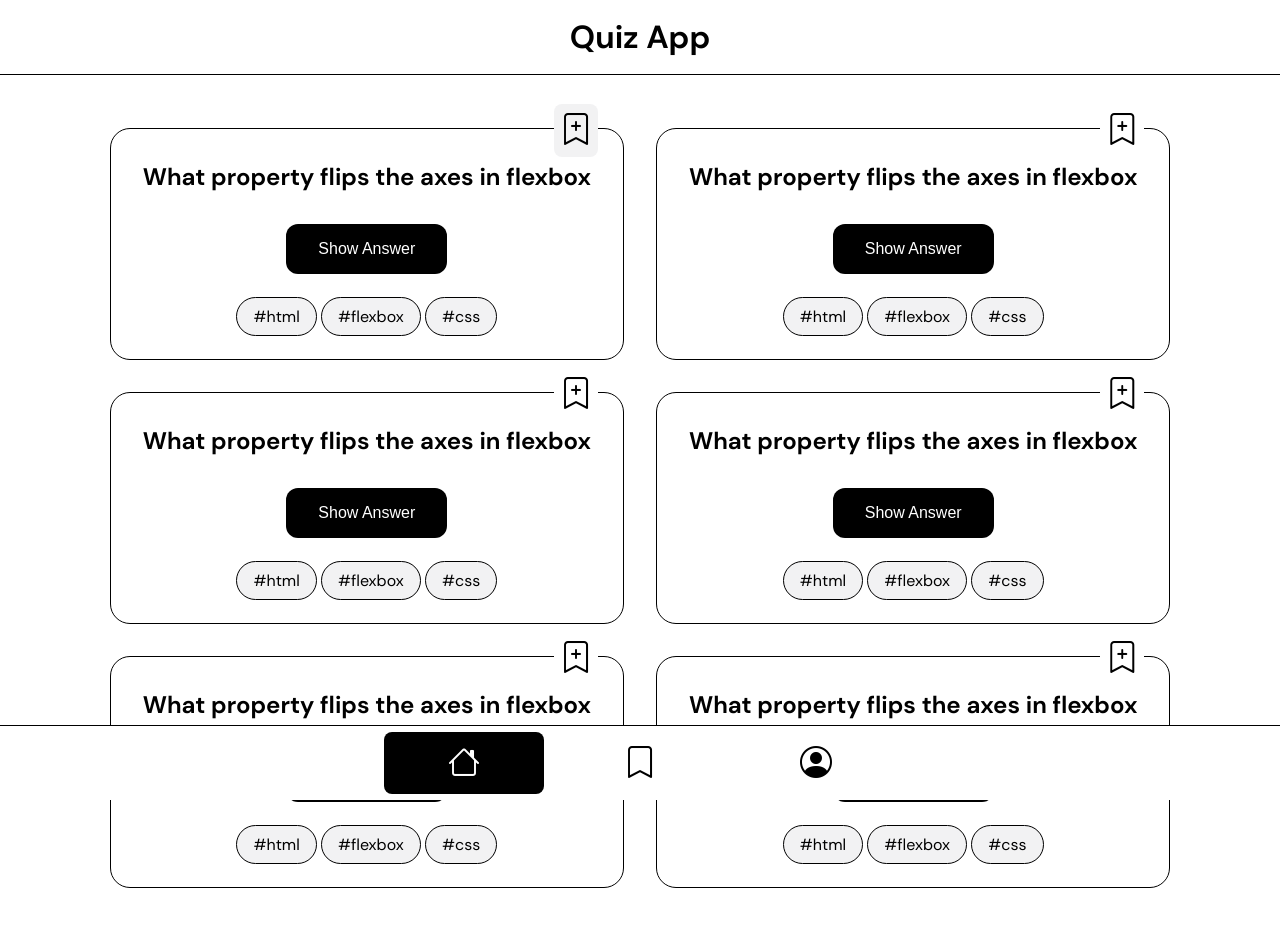
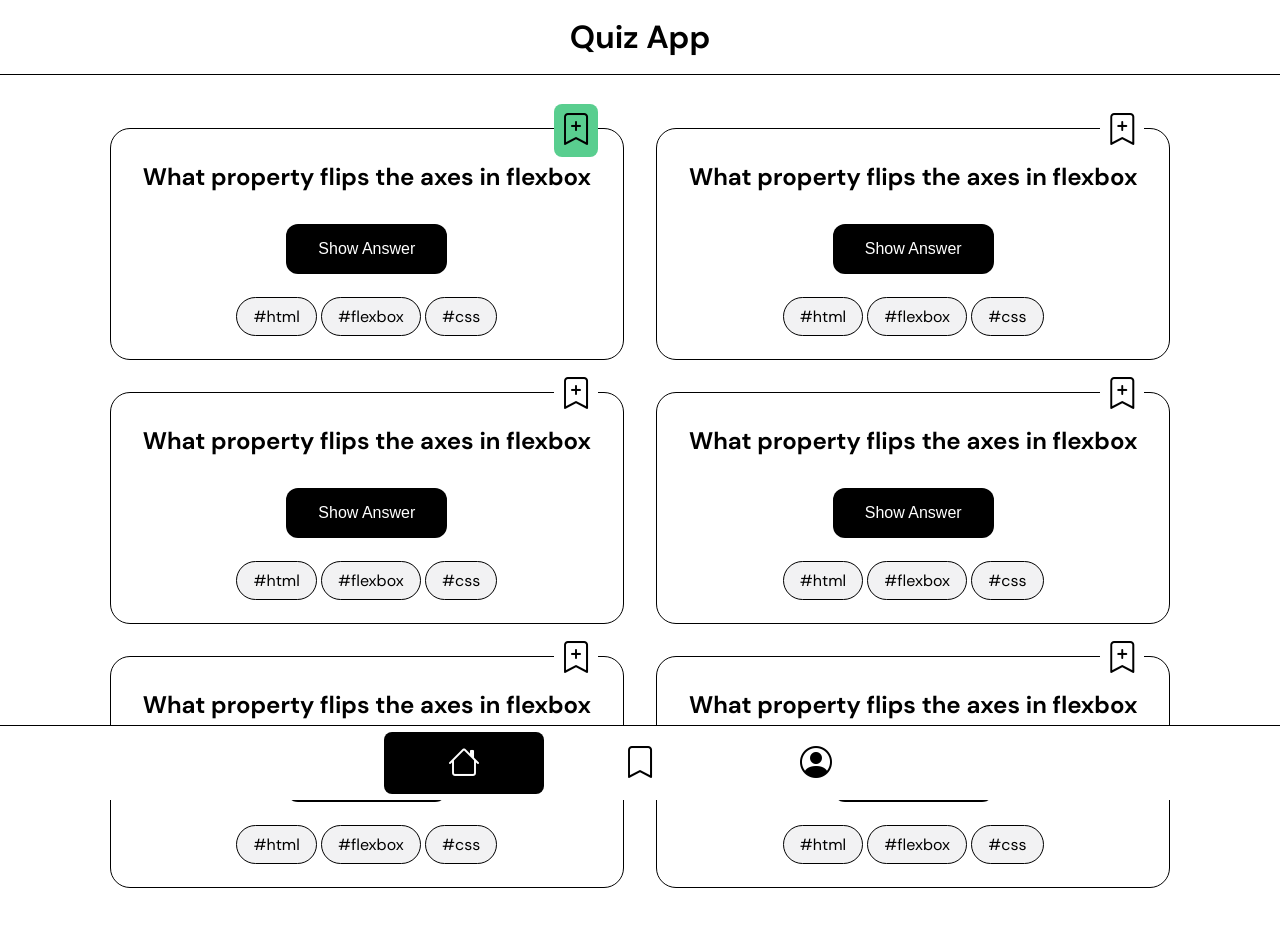
Before and after one commit to mariusgolabski/quiz-app, a plain HTML site: page index.html in a window 1280 px wide. In both pictures the pointer is over the icon 576 px from the left and 130 px from the top of the page. Drawn offline with nearby package versions, Linux system fonts and the light colour scheme.

Commit message:
add styles

```diff
--- a/css/styles.css
+++ b/css/styles.css
@@ -130,7 +130,8 @@
   padding: 10px 4rem;
 }
 
-.bi-bookmark-plus {
+.bi-bookmark-plus,
+.bi-bookmark-dash {
   background-color: #fff;
   position: absolute;
   top: -25px;
@@ -138,7 +139,15 @@
   padding: 8px 6px;
 }
 
-.bi:hover:not(.active) {
+.bi-bookmark-plus:hover {
+  background-color: #59ce8f;
+}
+
+.bi-bookmark-dash:hover {
+  background-color: #ff1e00;
+}
+
+footer > nav > ul > a > li .bi:hover:not(.active) {
   background-color: #f2f2f3;
 }
 
```
